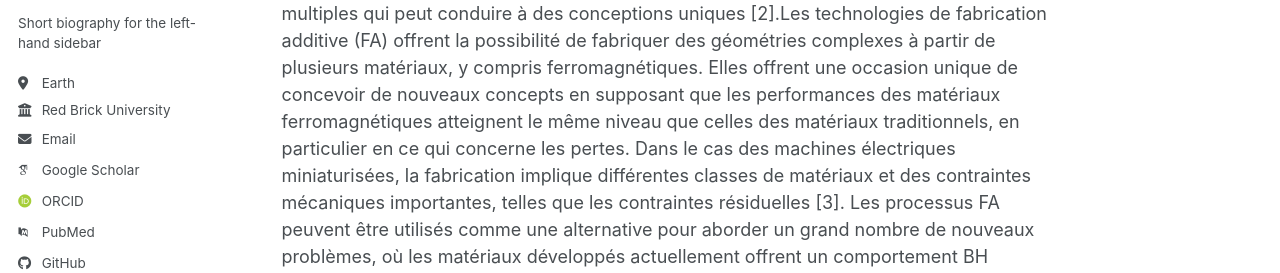
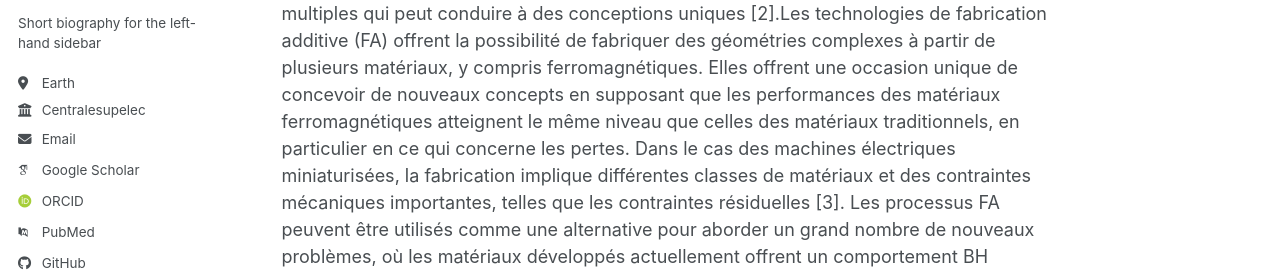
Before and after one commit to mayahagehassan/modele_base, a Jekyll site: the page built from _pages/about.md, in a window 1280 px wide. Shown: the part 305-578 px from the top of the page. Built offline with Jekyll 4.4.1, drawn with Linux system fonts in a browser that asks for light colours; some web fonts are replaced; a script bundle is joined from its source files by our own code; library files that are not in the unit come from our copies.

Commit message:
Update employer and email in config file

```diff
--- a/_config.yml
+++ b/_config.yml
@@ -28,9 +28,9 @@
   pronouns         : # example: "she/her"
   bio              : "Short biography for the left-hand sidebar"
   location         : "Earth"
-  employer         : "Red Brick University"
+  employer         : "Centralesupelec"
   uri              : # URL
-  email            : "none@example.org"
+  email            : "maya.hage-hassan@centralesupelec.fr"
 
   # Academic websites
   academia         : # URL
```
